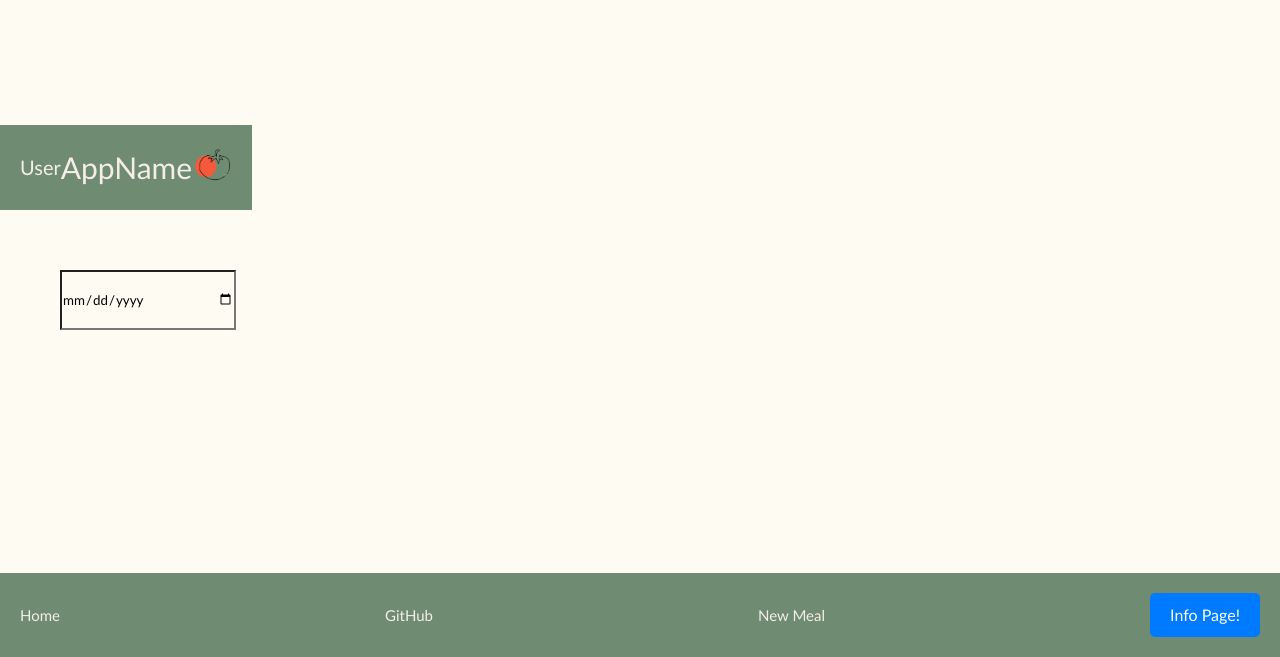
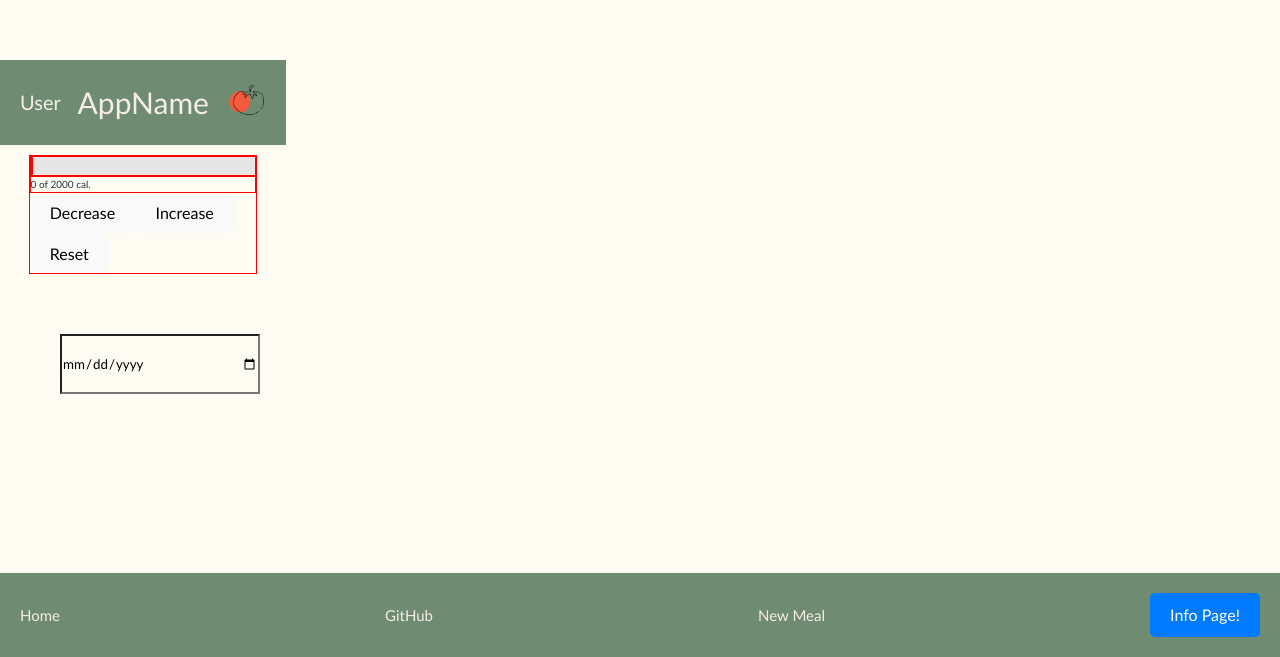
Before and after one commit to zomgbat/Project-2-React-Application, a React (Vite) app: page / in a window 1280 px wide. Shown: the part 143-800 px from the top of the page. Built offline with nearby package versions, Linux system fonts and the light colour scheme.

Commit message:
progress bar - first iteration

```diff
--- /dev/null
+++ b/src/Components/ProgressBar.css
@@ -0,0 +1,29 @@
+#progress-bar-container {
+    box-sizing: border-box;
+    border: 1px solid red;
+    width: 80%;
+    margin: 10px auto 0px auto;
+}
+
+#progress-bar {
+    border: 1px solid red;
+    background-color: #e6e6e6;
+    display: flex;
+    justify-content: start;
+    width: 100%;
+    height: 20px;
+}
+
+#progress-bar-fill {
+    border: 1px solid red;
+    background-color: green;
+    width: 10%;
+    height: 100%;
+    font-size: 14px;
+    transition: width 0.5s ease-out;
+}
+
+#progress-label{
+    border: 1px solid red;
+    font-size: 10px;
+}
--- /dev/null
+++ b/src/Components/ProgressBar.jsx
@@ -0,0 +1,93 @@
+import { useState, useEffect } from "react";
+import "./ProgressBar.css";
+
+function ProgressBar() {
+  const [dayCalories, setDayCalories] = useState(0);
+  const [calorieProgress, setCalorieProgress] = useState(0);
+
+  const calorieTarget = 2000;
+
+  const updateProgressBar = (cal) => {
+    setCalorieProgress((cal / calorieTarget) * 100);
+  };
+
+  const handleDecrease = () => {
+    let updateCalories = dayCalories;
+    updateCalories -= 100;
+    if (updateCalories < 0) {
+      updateCalories = 0;
+    }
+    setDayCalories(updateCalories);
+    updateProgressBar(updateCalories);
+  };
+
+  const handleIncrease = () => {
+    let updateCalories = dayCalories;
+    updateCalories += 100;
+    setDayCalories(updateCalories);
+    updateProgressBar(updateCalories);
+  };
+
+  const handleReset = () => {
+    const updateCalories = 0;
+    setDayCalories(updateCalories);
+    updateProgressBar(updateCalories);
+  };
+
+  const getColor = () => {
+    if (dayCalories <= calorieTarget * 0.25) {
+      return "#00FF00";
+    } else if (dayCalories <= calorieTarget * 0.5) {
+      return "#33CC33";
+    } else if (dayCalories <= calorieTarget) {
+      return "#FFFF00";
+    } else {
+      return "#FF0000";
+    }
+  };
+
+  /*
+      const updateProgressBar = (cal)=>{
+        setCalorieProgress((cal/calorieTarget)*100)
+      }
+
+      const handleClick = (type)=>{
+        let updateCalories = dayCalories
+        switch(type) {
+            case "decrease":
+                updateCalories -= 100;
+                if (updateCalories <0) {
+                    updateCalories = 0;
+                }
+                break;
+            case "increase":
+                updateCalories += 100;
+                break;
+            case "reset":
+                updateCalories = 0;
+                break;
+            default:
+                break;
+        }
+        setDayCalories(updateCalories);
+        updateProgressBar(updateCalories);
+      }
+  },[])
+*/
+
+  return (
+    <div id="progress-bar-container">
+      <div id="progress-bar">
+        <div
+          id="progress-bar-fill"
+          style={{ width: `${calorieProgress}%`, backgroundColor: getColor() }}
+        ></div>
+      </div>
+      <div id="progress-label">{`${dayCalories} of 2000 cal.`}</div>
+      <button onClick={() => handleDecrease()}>Decrease</button>
+      <button onClick={() => handleIncrease()}>Increase</button>
+      <button onClick={() => handleReset()}>Reset</button>
+    </div>
+  );
+}
+export default ProgressBar;
--- a/src/Pages/DashboardPage.jsx
+++ b/src/Pages/DashboardPage.jsx
@@ -1,5 +1,6 @@
 import '../styles/DashboardPage.css'
 import { useNavigate } from 'react-router-dom';
+import ProgressBar from '../Components/ProgressBar.jsx';
 
 
 function DashboardPage() {
@@ -8,6 +9,7 @@ function DashboardPage() {
 
     return (
         <div >
+            <ProgressBar/>
             <input className='calendar' onChange={(e) => navigate(`/day/:${e.target.value}`)} type="date" />
         </div>
 
```
